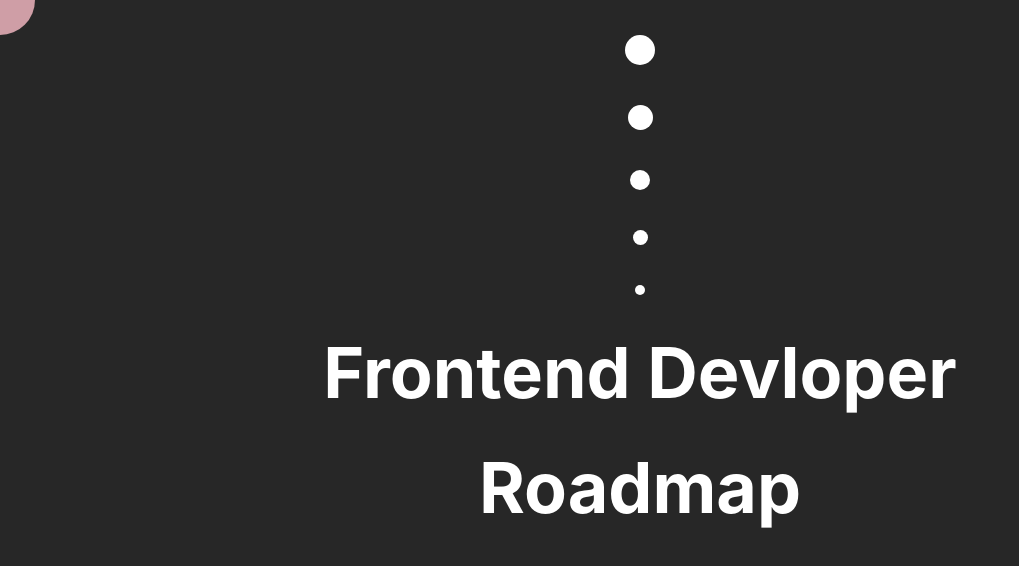
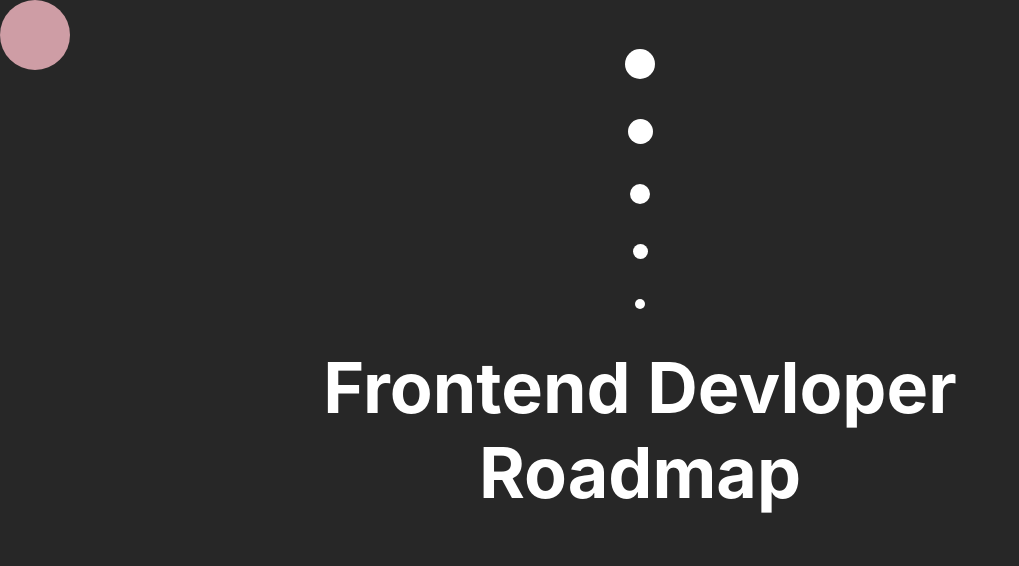
Before and after one commit to isylsy166/frontend-roadmap, a React (Create React App) app: page / in a window 1280 px wide. Shown: the top 566 px of the page, without its empty margins (0-1019 px from the left). Built offline with nearby package versions, Linux system fonts and the light colour scheme.

Commit message:
라우터 못하고 UI만 만지작 (#9)

```diff
--- a/src/commons/component/followMouse.jsx
+++ b/src/commons/component/followMouse.jsx
@@ -1,7 +1,9 @@
-import React, { useEffect } from 'react';
-import style from '../../css/commons/followMouse.module.css';
+import React, { useEffect, useState } from 'react';
+import style from '../../styles/css/commons/followMouse.module.css';
+import { Cursor } from '../../styles/emotion/followMouse.style';
 
-export default function FollowMouse({ children }) {
+
+export default function FollowMouse({ children, isHover  }) {
 
   useEffect(() => {
     const page = document.getElementById('followMouse');
@@ -39,7 +41,7 @@ export default function FollowMouse({ children }) {
 
   return (
     <div id='followMouse' className={style.frame}>
-      <div id='cursor' className={style.cursor}></div>
+      <Cursor id='cursor' isHover={isHover}/>
       {children}
     </div>
   );
--- a/src/css/layout/mainText.module.css
+++ /dev/null
@@ -1,23 +0,0 @@
-.frame{
-    width: 100%;
-    height: 70%;
-    display: flex;
-    flex-direction: column;
-    justify-content: center;
-    align-items: center;
-}
-
-.circle{
-    width: 50px;
-    height: 50px;
-    background-color: white;
-    border-radius: 50%;
-}
-
-h1{
-    margin: 0px 0px;
-    color: white;
-    font-size: 70px;
-    margin: 15px 0px;
-    cursor: pointer;
-}
--- a/src/index.js
+++ b/src/index.js
@@ -1,6 +1,6 @@
 import React from 'react';
 import ReactDOM from 'react-dom/client';
-import './css/index.css';
+import './styles/css/index.css';
 import App from './App';
 
 const root = ReactDOM.createRoot(document.getElementById('root'));
--- a/src/pages/layout/mobile/layoutMobile.jsx
+++ b/src/pages/layout/mobile/layoutMobile.jsx
@@ -1,7 +1,11 @@
 import React from 'react'
+import style from '../../../styles/css/layout/layout.module.css'
+import MainText from '../pc/components/mainText'
 
 export default function LayoutMobile() {
   return (
-    <div>LayoutMobile</div>
+    <div className={style.frame}>
+      <MainText/>
+    </div>
   )
 }
--- a/src/pages/layout/pc/components/mainText.jsx
+++ b/src/pages/layout/pc/components/mainText.jsx
@@ -1,48 +1,14 @@
-import React from 'react';
-import style from '../../../../css/layout/mainText.module.css';
-import styled from '@emotion/styled';
-import { keyframes } from '@emotion/react';
+import React, { useEffect, useState } from 'react';
+import style from '../../../../styles/css/layout/mainText.module.css';
+import { useMediaQuery } from 'react-responsive';
+import { AnimatedText, Circle } from '../../../../styles/emotion/mainText.style';
 
-// 아래로 이동하는 애니메이션을 정의합니다.
-const dropAnimation = keyframes`
-  0% {
-    transform: translateY(-20px);
-    opacity: 0;
-  }
-  100% {
-    transform: translateY(0);
-    opacity: 1;
-  }
-`;
+export default function MainText({isHover, setIsHover }) {
 
-// 텍스트가 서서히 나타나는 애니메이션을 정의합니다.
-const fadeIn = keyframes`
-  0% {
-    opacity: 0;
-  }
-  100% {
-    opacity: 1;
-  }
-`;
+    const isPc = useMediaQuery({ minWidth:581 });
+    const isMobile = useMediaQuery({ maxWidth: 580 });
+    const textSize = isPc ? '70px' : isMobile ? '45px' : '70px';
 
-const Circle = styled.div`
-    width: ${props => props.size}px;
-    height: ${props => props.size}px;
-    background-color: white;
-    border-radius: 50%;
-    margin: 20px 0px;
-    animation: ${dropAnimation} 0.5s ease-in-out forwards;
-    opacity: 0;
-    animation-delay: ${props => props.delay}s;
-`;
-
-const AnimatedText = styled.h1`
-  animation: ${fadeIn} 1s ease-in-out forwards;
-  opacity: 0;
-  animation-delay: 2s; /* 모든 Circle 애니메이션 이후에 나타나도록 딜레이 설정 */
-`;
-
-export default function MainText() {
     return (
     <div className={style.frame}>
         <Circle size={30} delay={0.2} />
@@ -50,8 +16,14 @@ export default function MainText() {
         <Circle size={20} delay={0.6} />
         <Circle size={15} delay={0.8} />
         <Circle size={10} delay={1.0} />
-      <AnimatedText>Frontend Devloper</AnimatedText>
-      <AnimatedText>Roadmap</AnimatedText>
+
+        <div className={style.textBox} isHover={isHover}
+            onMouseOver={() => setIsHover(true)}
+            onMouseOut={() => setIsHover(false)}>
+          <AnimatedText size={textSize}>Frontend Devloper</AnimatedText>
+          <AnimatedText size={textSize}>Roadmap</AnimatedText>
+        </div>
+
     </div>
     );
 }
--- a/src/pages/layout/pc/layoutPc.jsx
+++ b/src/pages/layout/pc/layoutPc.jsx
@@ -1,13 +1,17 @@
-import React from 'react'
-import style from '../../../css/layout/layoutPc.module.css'
+import React, { useState } from 'react'
+import style from '../../../styles/css/layout/layout.module.css'
 import FollowMouse from '../../../commons/component/followMouse'
 import MainText from './components/mainText'
 
 export default function LayoutPc() {
+
+  const [isHover, setIsHover] = useState(false);
+
   return (
     <div className={style.frame}>
-        <FollowMouse>
-            <MainText/>
+
+        <FollowMouse isHover={isHover}>
+            <MainText isHover={isHover} setIsHover={setIsHover} />
         </FollowMouse>
     </div>
   )
--- /dev/null
+++ b/src/styles/css/layout/mainText.module.css
@@ -0,0 +1,16 @@
+.frame{
+    width: 100%;
+    height: 70%;
+    display: flex;
+    flex-direction: column;
+    justify-content: center;
+    align-items: center;
+}
+
+.textBox{
+    display: flex;
+    flex-direction: column;
+    cursor: pointer;
+    align-items: center;
+    margin: 16px 0px;
+}
--- /dev/null
+++ b/src/styles/emotion/followMouse.style.js
@@ -0,0 +1,34 @@
+import styled from '@emotion/styled';
+import { keyframes } from '@emotion/react';
+
+const sizeUp = keyframes`
+  0% {
+    transform: scale(1);
+  }
+  100% {
+    transform: scale(2.5);
+  }
+`;
+
+const sizeDown = keyframes`
+  0% {
+    transform: scale(2.5);
+  }
+  100% {
+    transform: scale(1);
+  }
+`;
+
+export const Cursor = styled.div`
+    width: 70px;
+    height: 70px;
+    border-radius: 50%;
+    position: absolute;
+    top: 50%;
+    left: 50%;
+    transform: translate(-50%, -50%);
+    pointer-events: none; /* 커서 요소와의 상호작용 방지 */
+    background-color: #ffc0cbc6;
+    animation: ${props => props.isHover ? sizeUp : sizeDown} 0.5s ease-in-out forwards;
+
+`
--- /dev/null
+++ b/src/styles/emotion/mainText.style.js
@@ -0,0 +1,44 @@
+import styled from '@emotion/styled';
+import { keyframes } from '@emotion/react';
+
+// 아래로 이동하는 애니메이션을 정의합니다.
+export const dropAnimation = keyframes`
+  0% {
+    transform: translateY(-20px);
+    opacity: 0;
+  }
+  100% {
+    transform: translateY(0);
+    opacity: 1;
+  }
+`;
+
+// 텍스트가 서서히 나타나는 애니메이션을 정의합니다.
+export const fadeIn = keyframes`
+  0% {
+    opacity: 0;
+  }
+  100% {
+    opacity: 1;
+  }
+`;
+
+export const Circle = styled.div`
+    width: ${props => props.size}px;
+    height: ${props => props.size}px;
+    background-color: white;
+    border-radius: 50%;
+    margin: 20px 0px;
+    animation: ${dropAnimation} 0.5s ease-in-out forwards;
+    opacity: 0;
+    animation-delay: ${props => props.delay}s;
+`;
+
+export const AnimatedText = styled.h1`
+    font-size: ${props => props.size};
+    color: white;
+    margin: 0px 0px;
+    animation: ${fadeIn} 1.6s ease-in-out forwards;
+    opacity: 0;
+    animation-delay: 1.7s; /* 모든 Circle 애니메이션 이후에 나타나도록 딜레이 설정 */
+`;
```
Also changed, not shown: src/styles/css/commons/followMouse.module.css (renamed from src/css/commons/followMouse.module.css), src/styles/css/index.css (renamed from src/css/index.css), src/styles/css/layout/layout.module.css (renamed from src/css/layout/layoutPc.module.css). Lines whose indentation alone changed are shown as unchanged.
